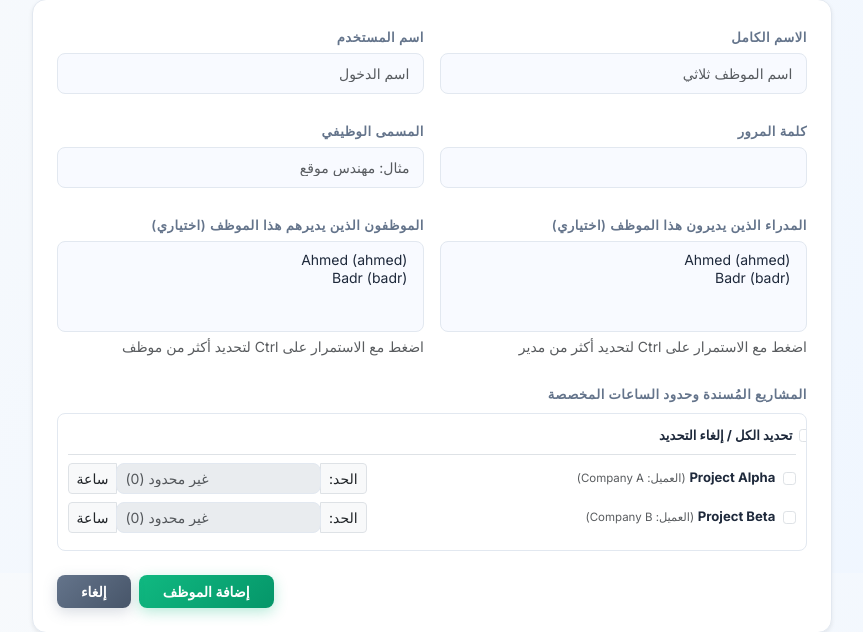
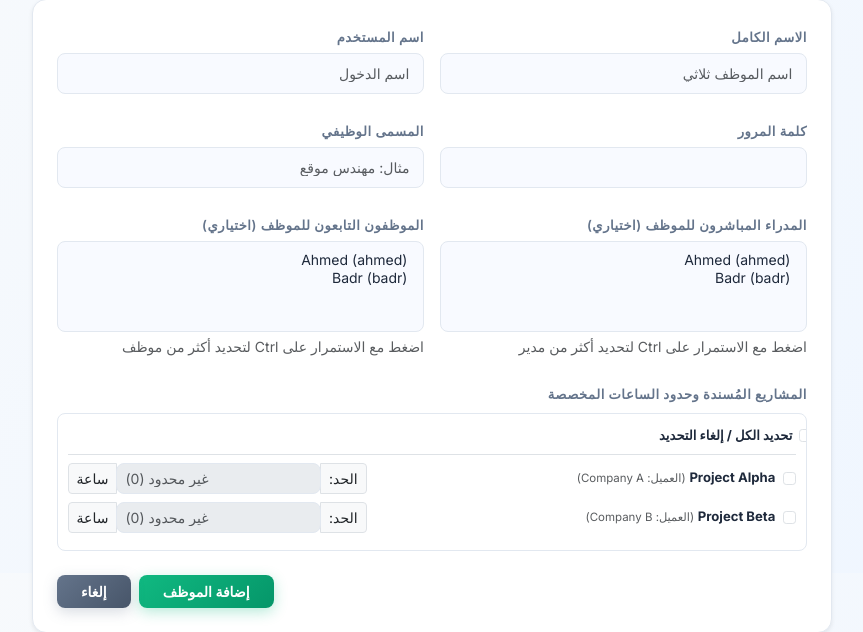
Before and after one commit to ahmadElsharawy/WorkPulse, a Flask app: page /hr/add in a window 1280 px wide. Shown: the part 227-859 px from the top of the page, without its empty margins (208-1071 px from the left). Run offline with Flask 3, Linux system fonts and the light colour scheme; a user stored in the database is signed in; data comes from the database, SQL or seed files in the repository.

Commit message:
Release v2.0.4: Shorten and align Managers and Subordinates select labels for visual balance

```diff
--- a/templates/add_employee.html
+++ b/templates/add_employee.html
@@ -36,7 +36,7 @@
 
     <div class='row mb-4 g-3'>
       <div class='col-md-6'>
-        <label class='form-label'>{{ 'المدراء الذين يديرون هذا الموظف (اختياري)' if current_lang == 'ar' else 'Managers managing this employee (Optional)' }}</label>
+        <label class='form-label'>{{ 'المدراء المباشرون للموظف (اختياري)' if current_lang == 'ar' else "Employee's Managers (Optional)" }}</label>
         <select name='managers' class='form-select' multiple size='4'>
           {% for emp in employees %}
             <option value='{{ emp.username }}'>{{ emp.full_name }} ({{ emp.username }})</option>
@@ -45,7 +45,7 @@
         <div class='form-text'>{{ 'اضغط مع الاستمرار على Ctrl لتحديد أكثر من مدير' if current_lang == 'ar' else 'Hold Ctrl (Windows) or Cmd (Mac) to select multiple.' }}</div>
       </div>
       <div class='col-md-6'>
-        <label class='form-label'>{{ 'الموظفون الذين يديرهم هذا الموظف (اختياري)' if current_lang == 'ar' else 'Subordinates managed by this employee (Optional)' }}</label>
+        <label class='form-label'>{{ 'الموظفون التابعون للموظف (اختياري)' if current_lang == 'ar' else "Employee's Subordinates (Optional)" }}</label>
         <select name='subordinates' class='form-select' multiple size='4'>
           {% for emp in employees %}
             <option value='{{ emp.username }}'>{{ emp.full_name }} ({{ emp.username }})</option>
--- a/templates/edit_employee.html
+++ b/templates/edit_employee.html
@@ -37,7 +37,7 @@
 
     <div class='row mb-4 g-3'>
       <div class='col-md-6'>
-        <label class='form-label'>{{ 'المدراء الذين يديرون هذا الموظف (اختياري)' if current_lang == 'ar' else 'Managers managing this employee (Optional)' }}</label>
+        <label class='form-label'>{{ 'المدراء المباشرون للموظف (اختياري)' if current_lang == 'ar' else "Employee's Managers (Optional)" }}</label>
         <select name='managers' class='form-select' multiple size='4'>
           {% for emp in employees %}
             <option value='{{ emp.username }}' {% if emp.username in current_managers %}selected{% endif %}>{{ emp.full_name }} ({{ emp.username }})</option>
@@ -46,7 +46,7 @@
         <div class='form-text'>{{ 'اضغط مع الاستمرار على Ctrl لتحديد أكثر من مدير' if current_lang == 'ar' else 'Hold Ctrl (Windows) or Cmd (Mac) to select multiple.' }}</div>
       </div>
       <div class='col-md-6'>
-        <label class='form-label'>{{ 'الموظفون الذين يديرهم هذا الموظف (اختياري)' if current_lang == 'ar' else 'Subordinates managed by this employee (Optional)' }}</label>
+        <label class='form-label'>{{ 'الموظفون التابعون للموظف (اختياري)' if current_lang == 'ar' else "Employee's Subordinates (Optional)" }}</label>
         <select name='subordinates' class='form-select' multiple size='4'>
           {% for emp in employees %}
             <option value='{{ emp.username }}' {% if emp.username in current_subordinates %}selected{% endif %}>{{ emp.full_name }} ({{ emp.username }})</option>
```
